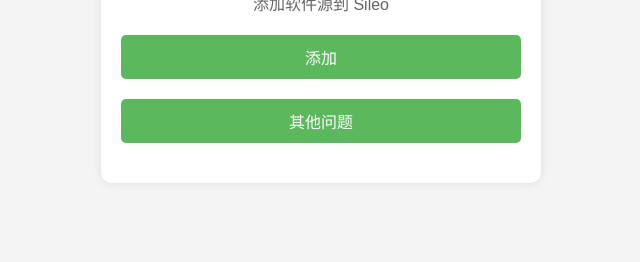
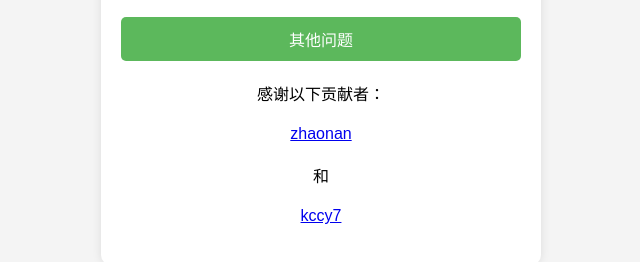
Before and after one commit to Lincorn/repo, a plain HTML site: page index.html in a window 1280 px wide. Shown: the part 362-624 px from the top of the page, without its empty margins (319-959 px from the left). Drawn offline with Linux system fonts and the light colour scheme.

Commit message:
Update index.html

```diff
--- a/index.html
+++ b/index.html
@@ -69,6 +69,11 @@
             <a href="sileo://source/https://lincorn.github.io/repo/" class="add-button">添加</a>
         </form>
         <a href="./problems.html" class="add-button">其他问题</a>
+        <div class="credits">
+            感谢以下贡献者：
+            <a href="https://github.com/invalidunit" class="credit-link">zhaonan</a> 和
+            <a href="https://github.com/kccy7" class="credit-link">kccy7</a>
+        </div>
     </div>
 </body>
 </html>
```
